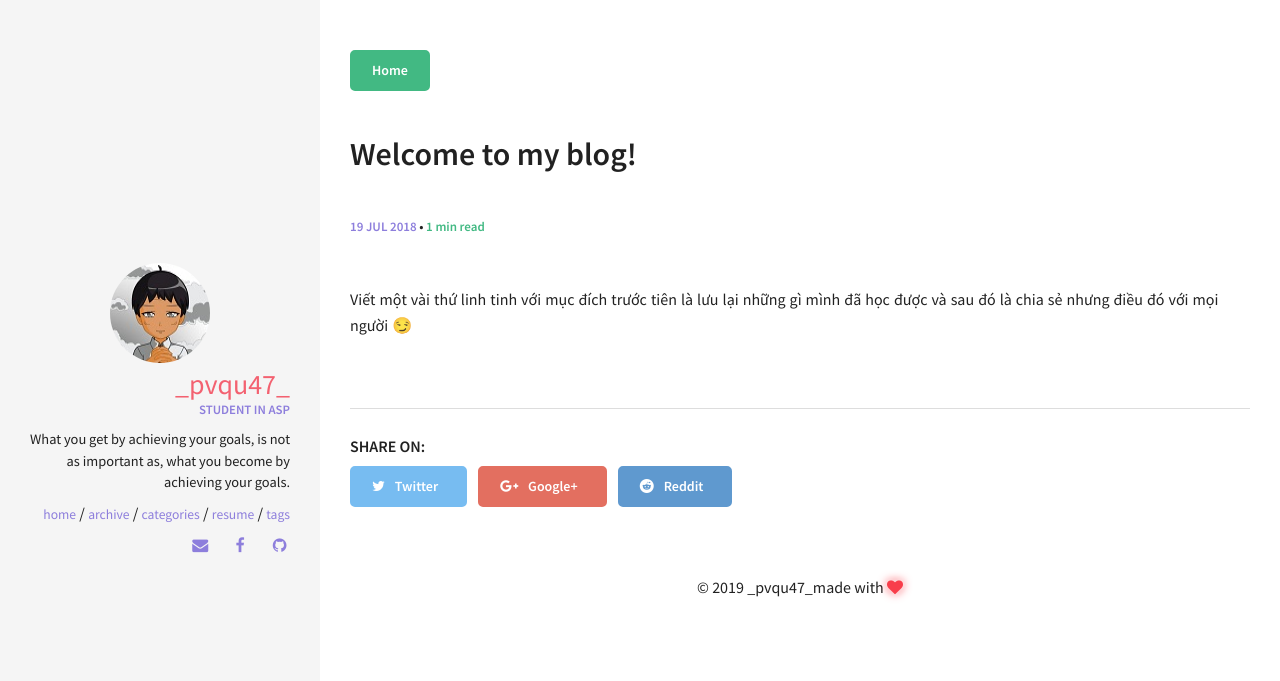
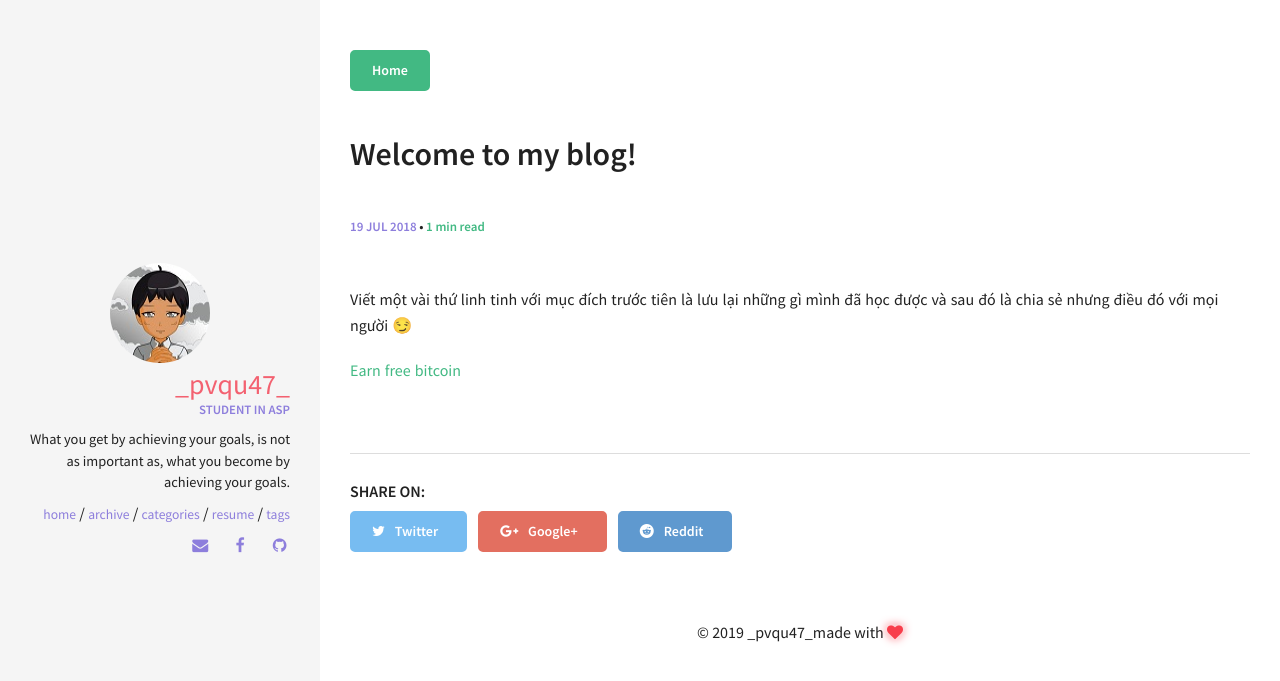
Before and after one commit to pvqu47/pvqu47.github.io, a Jekyll site: the page built from _posts/2018-07-19-welcome-to-my-blog.md, in a window 1280 px wide. Shown: the top 681 px of the page. Built offline with Jekyll 4.4.1, drawn with Linux system fonts in a browser that asks for light colours.

Commit message:
Update 2018-07-19-welcome-to-my-blog.md

```diff
--- a/_posts/2018-07-19-welcome-to-my-blog.md
+++ b/_posts/2018-07-19-welcome-to-my-blog.md
@@ -6,3 +6,5 @@ categories: [Me]
 comments: false
 ---
 Viết một vài thứ linh tinh với mục đích trước tiên là lưu lại những gì mình đã học được và sau đó là chia sẻ nhưng điều đó với mọi người 😏
+
+<a href="http://www.freebiebitcoin.com">Earn free bitcoin</a>
```
